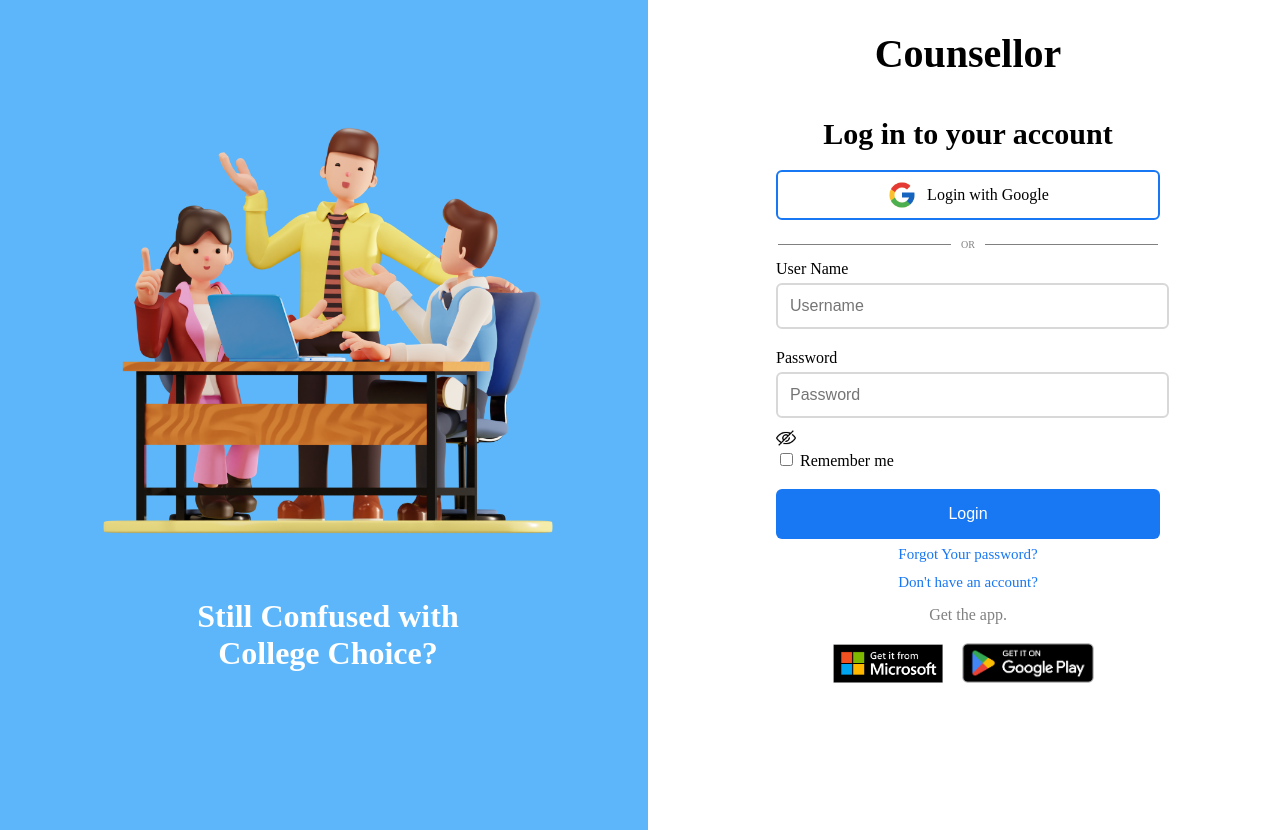
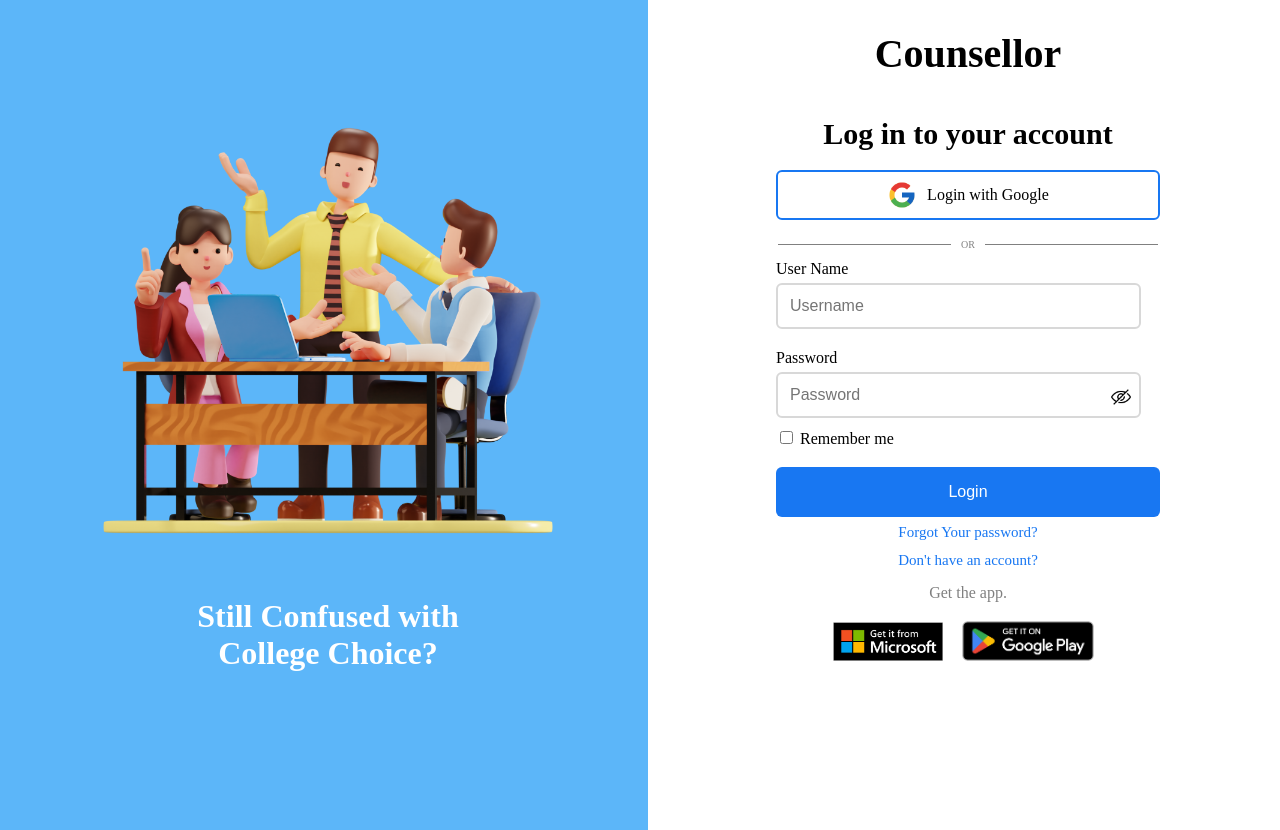
Before and after one commit to Counselllor/Counsellor-Web, a React (Vite) app: page /login in a window 1280 px wide. Built offline with nearby package versions, Linux system fonts and the light colour scheme; a web font is replaced by a local one.

Commit message:
Fixed the eye-icon and added red-border for form validation in the login page

```diff
--- a/src/components/Login/Login.css
+++ b/src/components/Login/Login.css
@@ -4,9 +4,6 @@
   width: 100vw;
 }
 
-/* Left side container of login page => same as signup page */
-
-/* Right side container of login page */
 .sign-in {
   font-size: 30px;
   text-align: center;
@@ -55,8 +52,7 @@ form {
   padding: 0 20%;
 }
 
-.login-container input[type="text"],
-.login-container input[type="password"] {
+.login-container input.common-input {
   width: 95%;
   padding: 12px;
   margin: 5px 0 10px;
@@ -64,6 +60,7 @@ form {
   font-size: 16px;
   border: 2px solid #d8d8d8;
   outline: none;
+  box-sizing: border-box;
 }
 
 .login-container input[type="checkbox"] {
@@ -104,7 +101,20 @@ label[for="remember-me"] {
   margin-bottom: 15px;
 }
 
-.login-container .toggle-button {
+.password-input {
+  position: relative;
+  width: 95%;
+}
+
+.password-input input.common-input {
+  width: 100%;
+}
+
+.password-input .toggle-button {
+  position: absolute;
+  top: 50%;
+  right: 10px;
+  transform: translateY(-50%);
   cursor: pointer;
 }
 
@@ -148,7 +158,7 @@ label[for="remember-me"] {
 }
 
 @media screen and (max-width: 450px) {
-  .login-container form input {
+  .login-container form input.common-input {
     width: 90% !important;
   }
 
@@ -156,3 +166,11 @@ label[for="remember-me"] {
     width: unset;
   }
 }
+
+.inputField {
+  border-color: red !important;
+}
+
+.errorMsg {
+  color: red;
+}
--- a/src/components/Login/Login.jsx
+++ b/src/components/Login/Login.jsx
@@ -70,22 +70,22 @@ const LoginForm = () => {
               placeholder="Username"
               className={`${
                 error === "User name is Required!" && "inputField"
-              }`}
+              } common-input`}
             />
             {error === "User name is Required!" && (
               <small className="errorMsg">Name is Required</small>
             )}
             <label htmlFor="password">Password</label>
+            <div className="password-input">
               <input
                 type={passwordType}
                 value={password}
                 onChange={(event) => setPassword(event.target.value)}
                 placeholder="Password"
-              className={`${error === "Password is Required!" && "inputField"}`}
+                className={`${
+                  error === "Password is Required!" && "inputField"
+                } common-input`}
               />
-            {error === "Password is Required!" && (
-              <small className="errorMsg">Password is Required</small>
-            )}
               <div onClick={passwordToggle} className="toggle-button">
                 <img
                   height={20}
@@ -93,9 +93,13 @@ const LoginForm = () => {
                   src={passwordType === "password" ? hide : show}
                 />
               </div>
+            </div>
+            {error === "Password is Required!" && (
+              <small className="errorMsg">Password is Required</small>
+            )}
             <div className="remember-me">
               <input type="checkbox" id="remember-me" />
-              <label for="remember-me"> Remember me</label>
+              <label htmlFor="remember-me"> Remember me</label>
             </div>
             <div className="btn">
               <button type="submit">Login</button>
```
Lines whose indentation alone changed are shown as unchanged.
